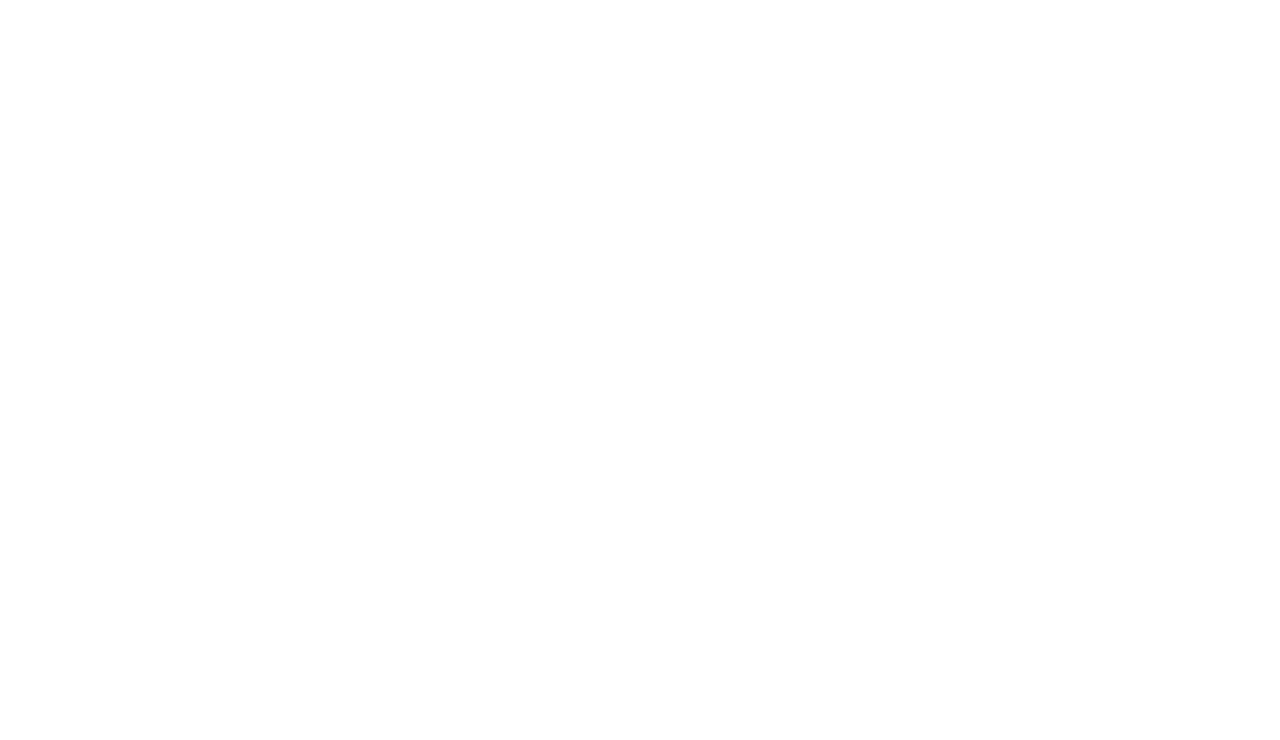
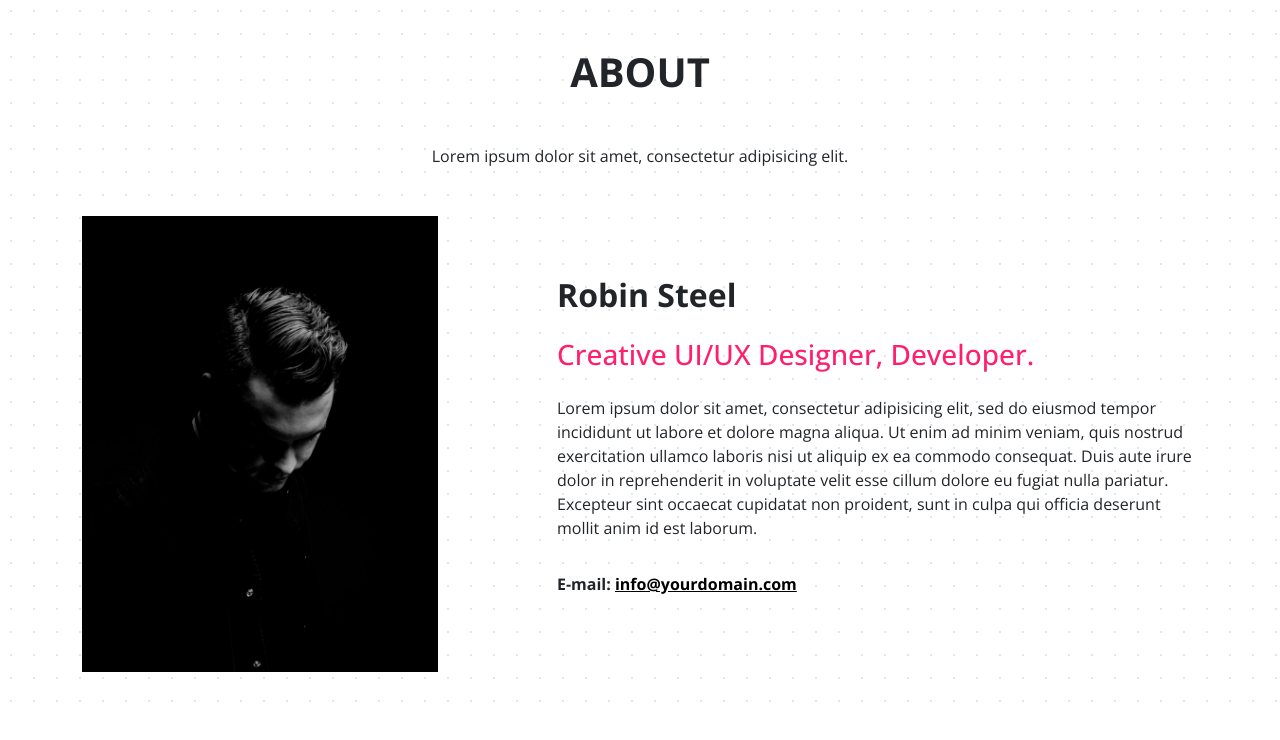
Before and after one commit to Akthamturk/Osaka, a plain HTML site: page index.html in a window 1280 px wide. Drawn offline with nearby package versions, Linux system fonts and the light colour scheme.

Commit message:
create about

```diff
--- a/index.html
+++ b/index.html
@@ -4,12 +4,41 @@
     <meta charset="UTF-8">
     <meta name="viewport" content="width=device-width, initial-scale=1.0">
     <title>Osaka</title>
+    <link rel="preconnect" href="https://fonts.googleapis.com">
+    <link rel="preconnect" href="https://fonts.gstatic.com" crossorigin>
+    <link href="https://fonts.googleapis.com/css2?family=Lato:ital,wght@0,100;0,300;0,400;0,700;0,900;1,100;1,300;1,400;1,700;1,900&family=Open+Sans:ital,wght@0,300..800;1,300..800&display=swap" rel="stylesheet">
     <link href="https://cdn.jsdelivr.net/npm/bootstrap@5.3.8/dist/css/bootstrap.min.css" rel="stylesheet" integrity="sha384-sRIl4kxILFvY47J16cr9ZwB07vP4J8+LH7qKQnuqkuIAvNWLzeN8tE5YBujZqJLB" crossorigin="anonymous">
     <link rel="stylesheet" href="./main.css">
 </head>
 <body>
+    <main>
+        <section class="about py-5">
+           <div class="title text-center">
+                <h2 class="fs-1 fw-bold">ABOUT</h2>
+                <p class="my-5">Lorem ipsum dolor sit amet, consectetur adipisicing elit.</p>
+           </div>
 
 
+           <div class="container">
+                <div class="row">
+                    <div class="col-md-4">
+                        <img src="./imgs/me.jpg" alt="" class="img-fluid">
+                    </div>
+                    <div class="col-md-7 offset-1">
+                        <div class="about-details d-flex flex-column justify-content-center h-100 gap-3">
+                        <h3 class="fs-2 fw-bold">Robin Steel</h3>
+                        <h4 class="text__primary fs-3">Creative UI/UX Designer, Developer.</h4>
+                        <p>Lorem ipsum dolor sit amet, consectetur adipisicing elit, sed do eiusmod tempor incididunt ut labore et dolore magna aliqua. Ut enim ad minim veniam, quis nostrud exercitation ullamco laboris nisi ut aliquip ex ea commodo
+                           consequat. Duis aute irure dolor in reprehenderit in voluptate velit esse cillum dolore eu fugiat nulla pariatur. Excepteur sint occaecat cupidatat non proident, sunt in culpa qui officia deserunt mollit anim id est laborum.</p>
+                           <p class="fw-bolder">E-mail: <a href="" class="text-black">info@yourdomain.com</a></p>
+                           </div>
+                    </div>
+
+
+                </div>
+           </div>
+        </section>
+    </main>
 
 
     <script src="https://cdn.jsdelivr.net/npm/bootstrap@5.3.8/dist/js/bootstrap.bundle.min.js" integrity="sha384-FKyoEForCGlyvwx9Hj09JcYn3nv7wiPVlz7YYwJrWVcXK/BmnVDxM+D2scQbITxI" crossorigin="anonymous"></script>
--- a/main.css
+++ b/main.css
@@ -0,0 +1,13 @@
+:root{
+    --primaryColor:#fe206e;
+    --mainFont:"Open Sans", sans-serif;
+}
+.text__primary{
+    color: var(--primaryColor);
+}
+body{
+    font-family: var(--mainFont);
+}
+.about{
+    background-image: url(./imgs/light_dot.jpg);
+}
```
Also changed, not shown: imgs/light_dot.jpg (added), imgs/me.jpg (added).
